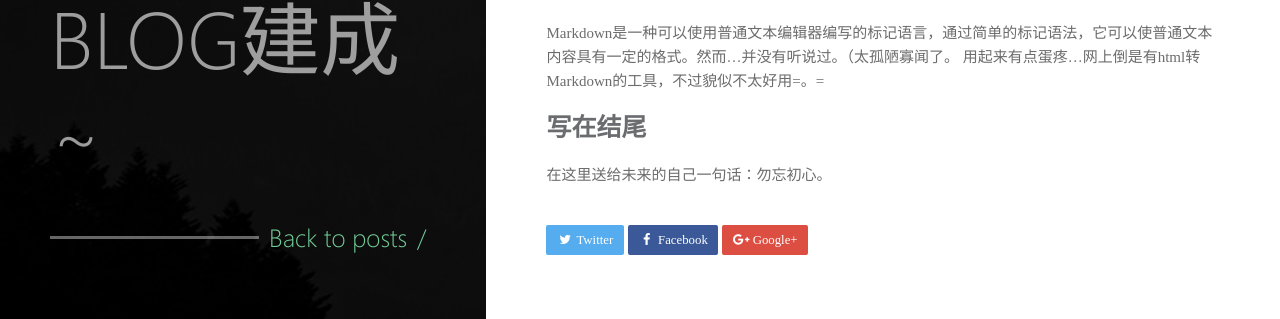
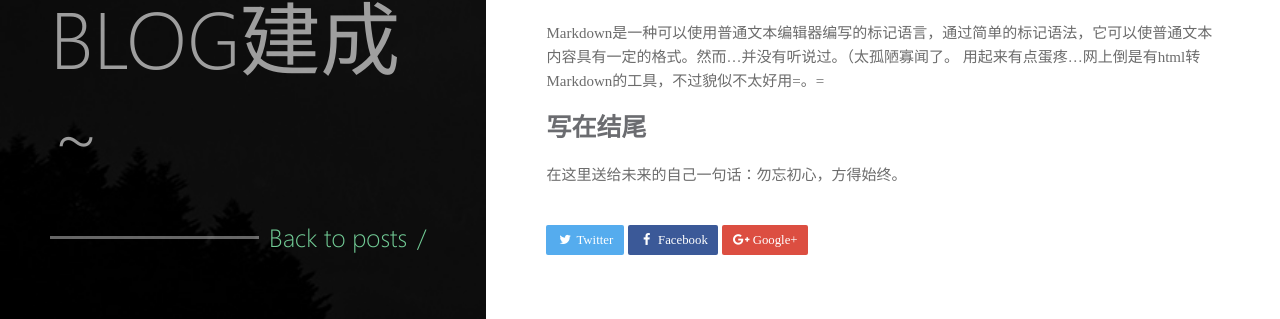
Before and after one commit to ksiswhite/ksiswhite.github.io, a Jekyll site: the page built from _posts/2016-10-08-first-post.md, in a window 1280 px wide. Shown: the part 1269-1588 px from the top of the page. Built offline with Jekyll 4.4.1, drawn with Linux system fonts in a browser that asks for light colours.

Commit message:
first-post

```diff
--- a/_posts/2016-10-08-first-post.md
+++ b/_posts/2016-10-08-first-post.md
@@ -30,4 +30,4 @@ excerpt: "利用gihub page+jekyll建立博客"
   用起来有点蛋疼...网上倒是有html转Markdown的工具，不过貌似不太好用=。=
 
 ## 写在结尾
-  在这里送给未来的自己一句话：勿忘初心。
+  在这里送给未来的自己一句话：勿忘初心，方得始终。
```
